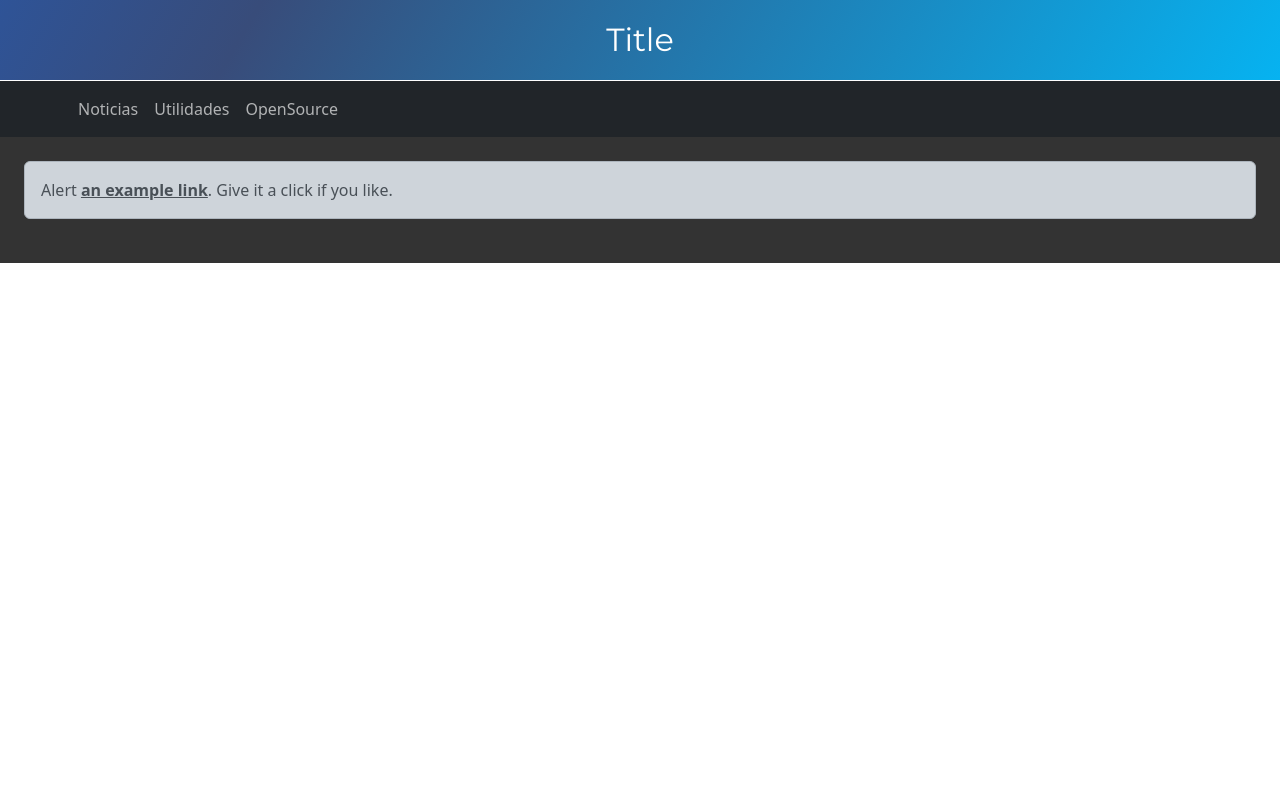
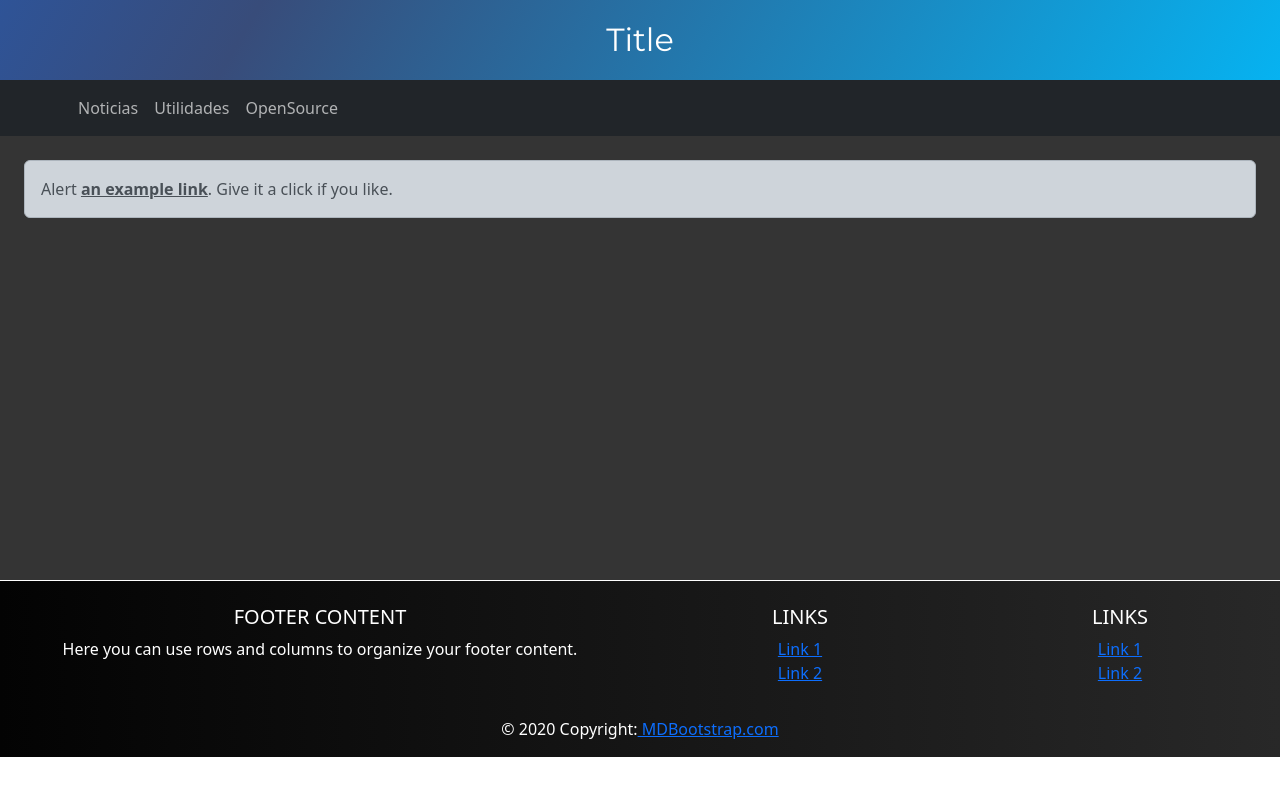
Before and after one commit to vadikz07/main-web, a React (Create React App) app: page /osprojects in a window 1280 px wide. Shown: the top 796 px of the page. Built offline with nearby package versions, Linux system fonts and the light colour scheme.

Commit message:
Added footer, changed style in css

```diff
--- a/public/styles/style.css
+++ b/public/styles/style.css
@@ -1,22 +1,29 @@
 .header-container {
   align-items: center;
-  justify-content: center;
   color: white;
   display: flex;
   flex-flow: row nowrap;
   font-family: "Montserrat", sans-serif;
   font-size: 2rem;
   height: 80px;
+  justify-content: center;
 }
 .header-container .logo {
   height: 45px;
   margin: 0px 20px;
 }
 
+#footer-grad {
+  border: 1px solid white;
+  border-left: 0px;
+  border-right: 0px;
+  background-image: linear-gradient(to right, rgb(3, 3, 3), rgb(40, 40, 40));
+}
+
 .gradient-background {
+  animation: gradient-animation 18s ease infinite;
   background: linear-gradient(300deg, deepskyblue, rgb(56, 76, 122), #0d6efd);
   background-size: 180% 180%;
-  animation: gradient-animation 18s ease infinite;
 }
 
 @keyframes gradient-animation {
@@ -31,8 +38,8 @@
   }
 }
 .white-spacer {
+  background-color: white;
   height: 1px;
-  background-color: white;
 }
 
 .material-symbols-outlined {
@@ -52,8 +59,8 @@
   display: flex;
   flex-flow: row wrap;
   justify-content: space-between;
+  margin-right: 5px;
   width: 100%;
-  margin-right: 5px;
 }
 
 .body-news {
@@ -62,14 +69,15 @@
   justify-content: space-between;
 }
 .body-news .image-news {
-  border-radius: 5px;
   align-self: flex-start;
   border: 1px solid #0d6efd;
+  border-radius: 10px;
+  margin-top: 4px;
 }
 .body-news .news-left-content {
   display: flex;
+  flex-flow: column nowrap;
   width: 100%;
-  flex-flow: column nowrap;
 }
 
 .news-link {
@@ -82,6 +90,25 @@
 }
 
 .custom-background {
-  background-color: rgb(51, 51, 51);
+  background-color: rgb(52, 52, 52);
   padding-bottom: 20px;
+  padding: 0px;
+}
+
+.footer-container {
+  background-color: teal;
+  display: flex;
+  flex: 1;
+  height: 100%;
+  min-height: 100%;
+}
+
+.body-shown {
+  min-height: 500px;
+  height: auto;
+}
+
+.page-footer {
+  background-color: rgb(23, 23, 23);
+  color: white;
 }/*# sourceMappingURL=style.css.map */
--- a/public/styles/style.scss
+++ b/public/styles/style.scss
@@ -1,14 +1,14 @@
 $blue-bs: #0d6efd;
-
 .header-container {
   align-items: center;
-  justify-content: center;
   color: white;
   display: flex;
   flex-flow: row nowrap;
   font-family: "Montserrat", sans-serif;
   font-size: 2rem;
   height: 80px;
+  justify-content: center;
+
   p {
   }
   .logo {
@@ -16,12 +16,19 @@ $blue-bs: #0d6efd;
     margin: 0px 20px;
   }
 }
+
+#footer-grad {
+  border: 1px solid white;
+  border-left: 0px;
+  border-right: 0px;
+  background-image: linear-gradient(to right, rgb(3, 3, 3), rgb(40, 40, 40));
+}
+
 .gradient-background {
+  animation: gradient-animation 18s ease infinite;
   background: linear-gradient(300deg, deepskyblue, rgb(56, 76, 122), $blue-bs);
   background-size: 180% 180%;
-  animation: gradient-animation 18s ease infinite;
 }
-
 @keyframes gradient-animation {
   0% {
     background-position: 0% 50%;
@@ -33,16 +40,13 @@ $blue-bs: #0d6efd;
     background-position: 0% 50%;
   }
 }
-
 .white-spacer {
+  background-color: white;
   height: 1px;
-  background-color: white;
 }
-
 .material-symbols-outlined {
   font-variation-settings: "FILL" 0, "wght" 200, "GRAD" 0, "opsz" 24;
 }
-
 .navbar {
   & * {
     align-self: flex-end;
@@ -52,40 +56,56 @@ $blue-bs: #0d6efd;
   display: flex;
   flex-flow: column nowrap;
 }
-
 .news-title-date {
   display: flex;
   flex-flow: row wrap;
   justify-content: space-between;
+  margin-right: 5px;
   width: 100%;
-  margin-right: 5px;
 }
 .body-news {
   display: flex;
   flex-flow: row nowrap;
   justify-content: space-between;
+
   .image-news {
-    border-radius: 5px;
     align-self: flex-start;
     border: 1px solid $blue-bs;
+    border-radius: 10px;
+    margin-top: 4px;
   }
   .news-left-content {
     display: flex;
+    flex-flow: column nowrap;
     width: 100%;
-    flex-flow: column nowrap;
   }
 }
 .news-link {
   display: flex;
   justify-content: flex-end;
+
   .link {
     font-size: 0.6rem;
     padding: 4px;
   }
 }
-
 .custom-background {
-  background-color: rgb(51, 51, 51);
+  background-color: rgb(52, 52, 52);
   padding-bottom: 20px;
-
+  padding: 0px;
 }
+.footer-container {
+  background-color: teal;
+  display: flex;
+  flex: 1;
+  height: 100%;
+  min-height: 100%;
+}
+.body-shown {
+  min-height: 500px;
+  height: auto;
+}
+.page-footer {
+  background-color: rgb(23, 23, 23);
+  color: white;
+}
--- a/src/components/Footer.jsx
+++ b/src/components/Footer.jsx
@@ -1,244 +1,37 @@
-import React from "react";
-import {
-  MDBFooter,
-  MDBContainer,
-  MDBIcon,
-  MDBInput,
-  MDBCol,
-  MDBRow,
-  MDBBtn,
-} from "mdb-react-ui-kit";
+import React from "react"
 
-export default function Footer() {
-  return (
-    <MDBFooter className="text-center" color="white" bgColor="dark">
-      <MDBContainer className="p-4">
-        <section className="mb-4">
-          <MDBBtn
-            outline
-            color="light"
-            floating
-            className="m-1"
-            href="#!"
-            role="button"
-          >
-            <MDBIcon fab icon="facebook-f" />
-          </MDBBtn>
+const Footer = () => <footer id="footer-grad" className="page-footer font-small blue pt-4">
+    <div className="container-fluid text-center text-md-left">
+        <div className="row">
+            <div className="col-md-6 mt-md-0 mt-3">
+                <h5 className="text-uppercase">Footer Content</h5>
+                <p>Here you can use rows and columns to organize your footer content.</p>
+            </div>
 
-          <MDBBtn
-            outline
-            color="light"
-            floating
-            className="m-1"
-            href="#!"
-            role="button"
-          >
-            <MDBIcon fab icon="twitter" />
-          </MDBBtn>
+            <hr className="clearfix w-100 d-md-none pb-0"/>
 
-          <MDBBtn
-            outline
-            color="light"
-            floating
-            className="m-1"
-            href="#!"
-            role="button"
-          >
-            <MDBIcon fab icon="google" />
-          </MDBBtn>
+            <div className="col-md-3 mb-md-0 mb-3">
+                <h5 className="text-uppercase">Links</h5>
+                <ul className="list-unstyled">
+                    <li><a href="#!">Link 1</a></li>
+                    <li><a href="#!">Link 2</a></li>
+                </ul>
+            </div>
 
-          <MDBBtn
-            outline
-            color="light"
-            floating
-            className="m-1"
-            href="#!"
-            role="button"
-          >
-            <MDBIcon fab icon="instagram" />
-          </MDBBtn>
+            <div className="col-md-3 mb-md-0 mb-3">
+                <h5 className="text-uppercase">Links</h5>
+                <ul className="list-unstyled">
+                    <li><a href="#!">Link 1</a></li>
+                    <li><a href="#!">Link 2</a></li>
+                </ul>
+            </div>
+        </div>
+    </div>
 
-          <MDBBtn
-            outline
-            color="light"
-            floating
-            className="m-1"
-            href="#!"
-            role="button"
-          >
-            <MDBIcon fab icon="linkedin-in" />
-          </MDBBtn>
+    <div className="footer-copyright text-center py-3">© 2020 Copyright:
+        <a href="https://mdbootstrap.com/"> MDBootstrap.com</a>
+    </div>
 
-          <MDBBtn
-            outline
-            color="light"
-            floating
-            className="m-1"
-            href="#!"
-            role="button"
-          >
-            <MDBIcon fab icon="github" />
-          </MDBBtn>
-        </section>
+</footer>
 
-        <section className="">
-          <form action="">
-            <MDBRow className="d-flex justify-content-center">
-              <MDBCol size="auto">
-                <p className="pt-2">
-                  <strong>Sign up for our newsletter</strong>
-                </p>
-              </MDBCol>
-
-              <MDBCol md="5" start>
-                <MDBInput
-                  contrast
-                  type="email"
-                  label="Email address"
-                  className="mb-4"
-                />
-              </MDBCol>
-
-              <MDBCol size="auto">
-                <MDBBtn outline color="light" type="submit" className="mb-4">
-                  Subscribe
-                </MDBBtn>
-              </MDBCol>
-            </MDBRow>
-          </form>
-        </section>
-
-        <section className="mb-4">
-          <p>
-            Lorem ipsum dolor sit amet consectetur adipisicing elit. Sunt
-            distinctio earum repellat quaerat voluptatibus placeat nam, commodi
-            optio pariatur est quia magnam eum harum corrupti dicta, aliquam
-            sequi voluptate quas.
-          </p>
-        </section>
-
-        <section className="">
-          <MDBRow>
-            <MDBCol lg="3" md="6" className="mb-4 mb-md-0">
-              <h5 className="text-uppercase">Links</h5>
-
-              <ul className="list-unstyled mb-0">
-                <li>
-                  <a href="#!" className="text-white">
-                    Link 1
-                  </a>
-                </li>
-                <li>
-                  <a href="#!" className="text-white">
-                    Link 2
-                  </a>
-                </li>
-                <li>
-                  <a href="#!" className="text-white">
-                    Link 3
-                  </a>
-                </li>
-                <li>
-                  <a href="#!" className="text-white">
-                    Link 4
-                  </a>
-                </li>
-              </ul>
-            </MDBCol>
-
-            <MDBCol lg="3" md="6" className="mb-4 mb-md-0">
-              <h5 className="text-uppercase">Links</h5>
-
-              <ul className="list-unstyled mb-0">
-                <li>
-                  <a href="#!" className="text-white">
-                    Link 1
-                  </a>
-                </li>
-                <li>
-                  <a href="#!" className="text-white">
-                    Link 2
-                  </a>
-                </li>
-                <li>
-                  <a href="#!" className="text-white">
-                    Link 3
-                  </a>
-                </li>
-                <li>
-                  <a href="#!" className="text-white">
-                    Link 4
-                  </a>
-                </li>
-              </ul>
-            </MDBCol>
-
-            <MDBCol lg="3" md="6" className="mb-4 mb-md-0">
-              <h5 className="text-uppercase">Links</h5>
-
-              <ul className="list-unstyled mb-0">
-                <li>
-                  <a href="#!" className="text-white">
-                    Link 1
-                  </a>
-                </li>
-                <li>
-                  <a href="#!" className="text-white">
-                    Link 2
-                  </a>
-                </li>
-                <li>
-                  <a href="#!" className="text-white">
-                    Link 3
-                  </a>
-                </li>
-                <li>
-                  <a href="#!" className="text-white">
-                    Link 4
-                  </a>
-                </li>
-              </ul>
-            </MDBCol>
-
-            <MDBCol lg="3" md="6" className="mb-4 mb-md-0">
-              <h5 className="text-uppercase">Links</h5>
-
-              <ul className="list-unstyled mb-0">
-                <li>
-                  <a href="#!" className="text-white">
-                    Link 1
-                  </a>
-                </li>
-                <li>
-                  <a href="#!" className="text-white">
-                    Link 2
-                  </a>
-                </li>
-                <li>
-                  <a href="#!" className="text-white">
-                    Link 3
-                  </a>
-                </li>
-                <li>
-                  <a href="#!" className="text-white">
-                    Link 4
-                  </a>
-                </li>
-              </ul>
-            </MDBCol>
-          </MDBRow>
-        </section>
-      </MDBContainer>
-
-      <div
-        className="text-center p-3"
-        style={{ backgroundColor: "rgba(0, 0, 0, 0.2)" }}
-      >
-        © 2020 Copyright:
-        <a className="text-white" href="https://mdbootstrap.com/">
-          MDBootstrap.com
-        </a>
-      </div>
-    </MDBFooter>
-  );
-}
+export default Footer
--- a/src/components/Header.jsx
+++ b/src/components/Header.jsx
@@ -7,8 +7,6 @@ function Header(props) {
         {/* <img className="logo" src="/imgs/logoweb.png" /> */}
         <p className="m-2">Title</p>
       </div>
-      <div className="white-spacer">
-      </div>
     </div>
   );
 }
--- a/src/components/PicCardLink.jsx
+++ b/src/components/PicCardLink.jsx
@@ -2,6 +2,8 @@ import React from "react";
 import Accordion from "react-bootstrap/Accordion";
 import Button from "react-bootstrap/Button";
 import Card from "react-bootstrap/Card";
+import Col from 'react-bootstrap/Col';
+
 
 //properties of PicCardLink
 // title, description, img, altimg , textURL, linkURL
@@ -9,6 +11,7 @@ import Card from "react-bootstrap/Card";
 
 function PicCardLink(props) {
   return (
+    <Col>
       <Card bg="dark my-2" text="light" border="primary">
         <Card.Header className="news-title-date gradient-background">
           <div className="">{props.header}</div>
@@ -29,6 +32,7 @@ function PicCardLink(props) {
           <Button className="link"href={props.linkURL}>{props.textURL}</Button>
         </Card.Footer>
       </Card>
+    </Col>
   );
 }
 
--- a/src/pages/OpenSourcePage.jsx
+++ b/src/pages/OpenSourcePage.jsx
@@ -2,13 +2,17 @@ import React from "react";
 import Header from "../components/Header";
 import NavigationBar from "../components/Navbar";
 import Jumbo from "../components/Jumbo";
+import Footer from "../components/Footer";
 
 function OpenSourceFinds(){
-    return <>
+    return <div className="page-shown">
         <Header />
-        <NavigationBar />
-        <Jumbo msg="This is the Open Source Page" />
-    </>
+        <div className="body-shown">
+            <NavigationBar />
+            <Jumbo msg="This is the Open Source Page" />
+        </div>
+        <Footer />
+    </div>
 }
 
 export default OpenSourceFinds
--- a/src/pages/UtilsPage.jsx
+++ b/src/pages/UtilsPage.jsx
@@ -2,6 +2,7 @@ import React from "react";
 import Header from "../components/Header";
 import NavigationBar from "../components/Navbar";
 import Jumbo from "../components/Jumbo";
+import Footer from "../components/Footer";
 
 import Dice from "./utils/DiceRoll";
 
@@ -13,6 +14,7 @@ function UtilsPage(){
         <Dice
             sides="6"
         />
+        <Footer />
     </>
 }
 
```
Also changed, not shown: src/pages/NewsPage.jsx (+8 -5 lines), 1 other file (tests, documents, lock files or other folders). Lines whose indentation alone changed are shown as unchanged.
